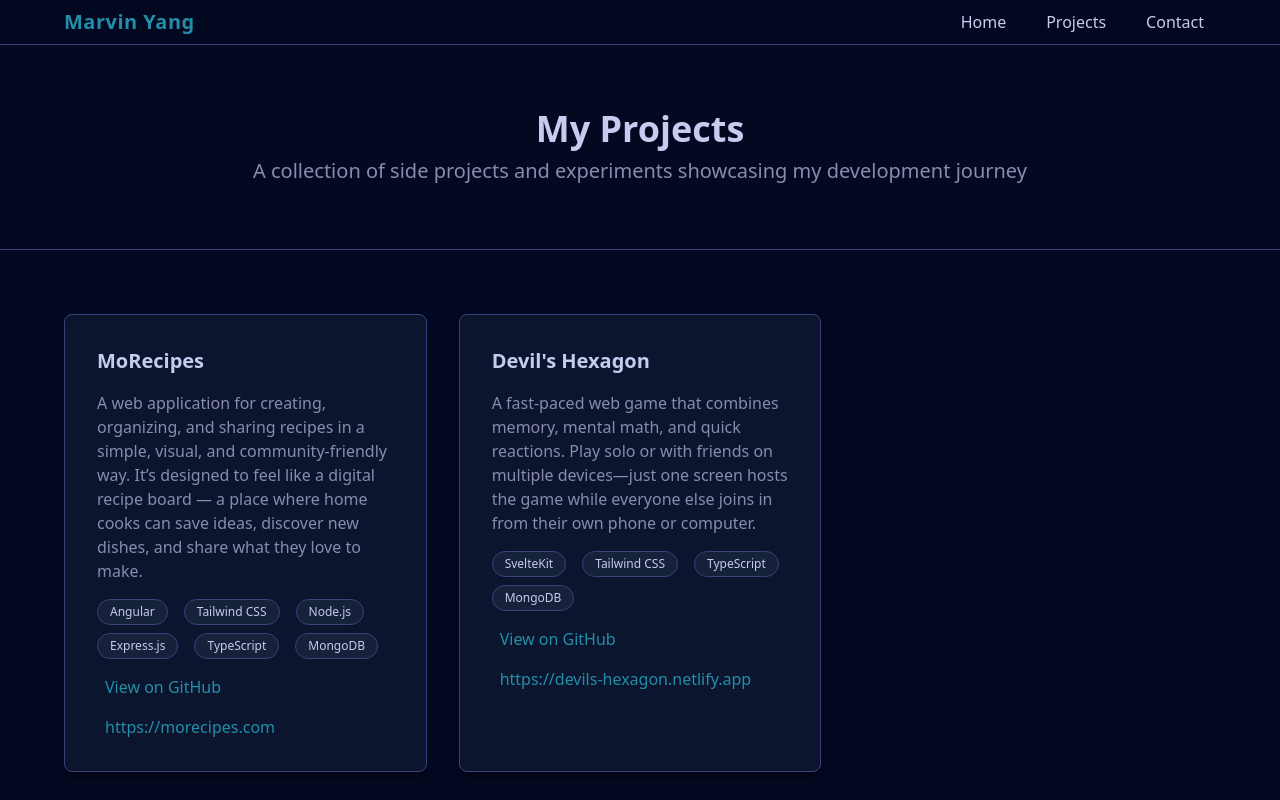
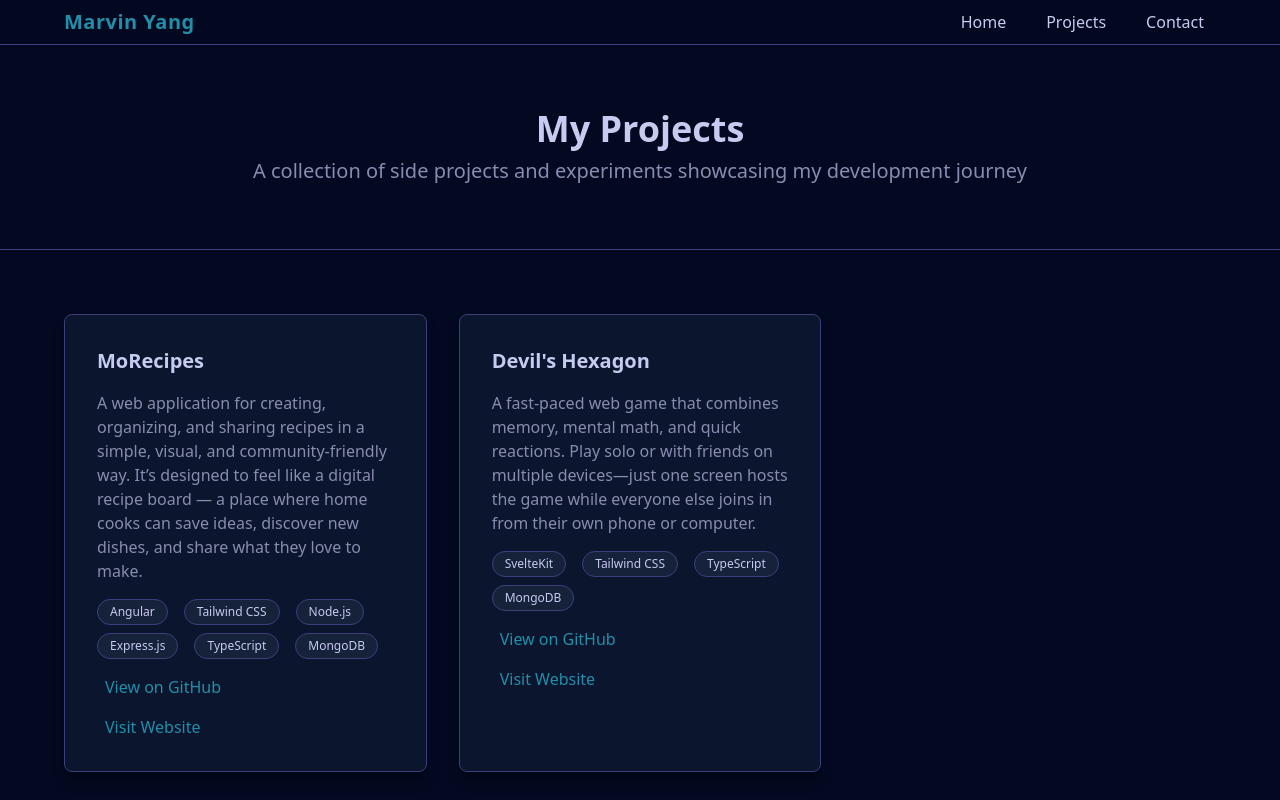
Before and after one commit to myang35/portfolio, a SvelteKit app: page /projects in a window 1280 px wide. Shown: the top 800 px of the page. Built offline with nearby package versions, Linux system fonts and the light colour scheme; what @iconify/tailwind4 would draw is missing.

Commit message:
feat(projects): replace website url text to 'Visit Website' text

```diff
--- a/src/routes/projects/_ui/project-card/ProjectCard.svelte
+++ b/src/routes/projects/_ui/project-card/ProjectCard.svelte
@@ -32,6 +32,6 @@
 		class="flex items-center gap-2 text-secondary transition-colors hover:text-secondary-highlight"
 	>
 		<span class="icon-[mdi--web] text-2xl"></span>
-		<span class="break-all">{websiteUrl}</span>
+		<span class="break-all">Visit Website</span>
 	</a>
 </div>
```
